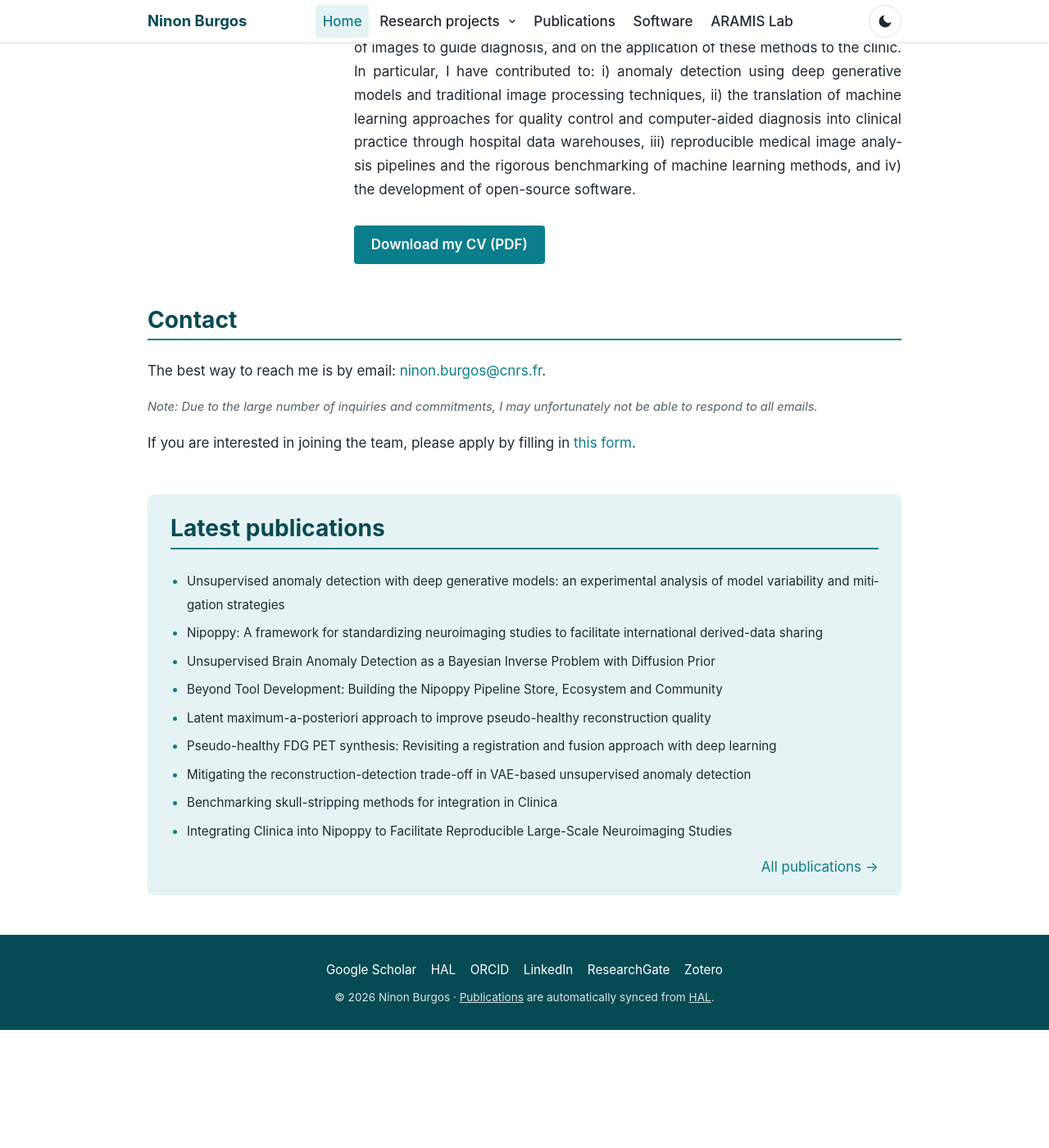
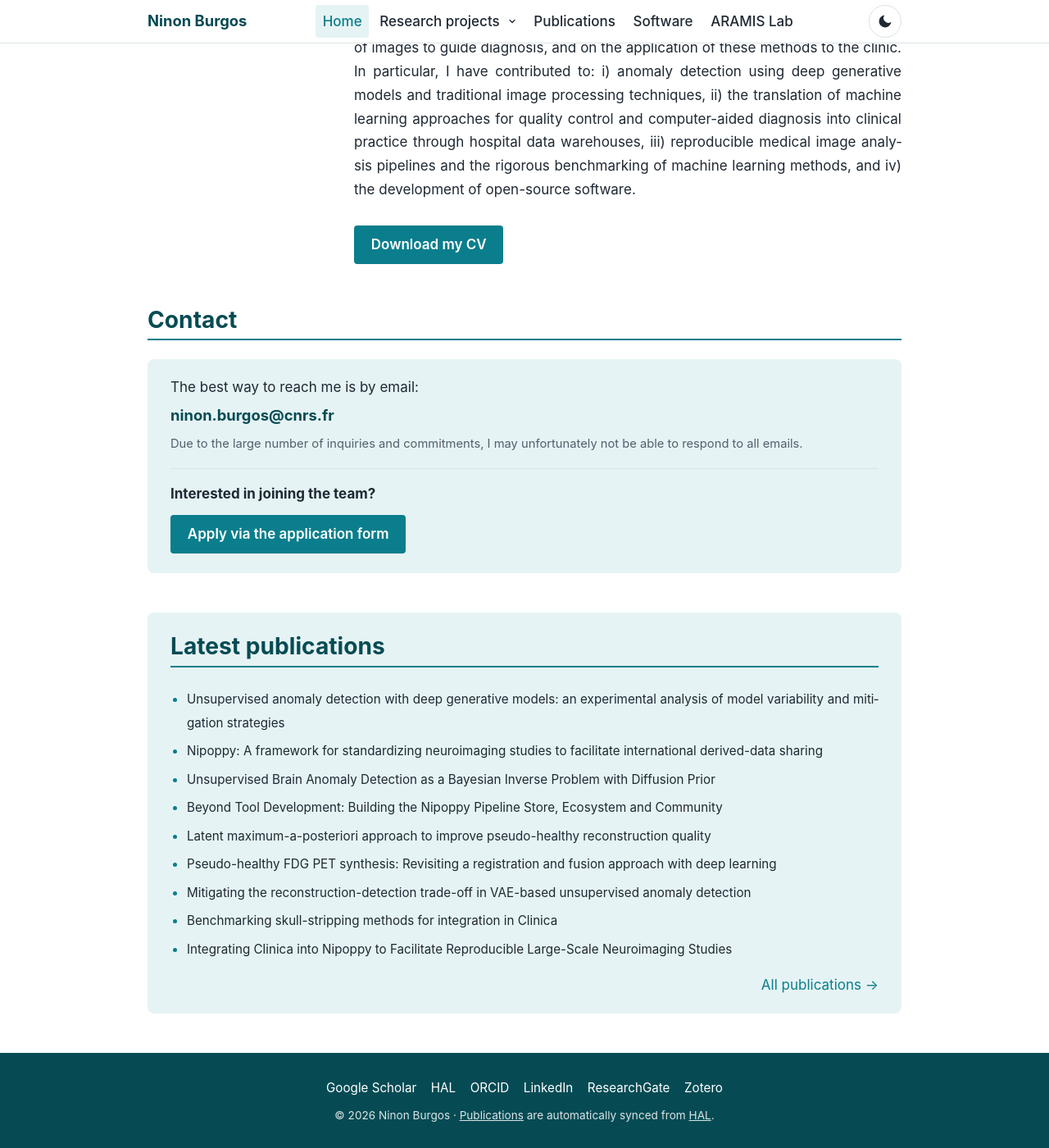
Before and after one commit to nburgos/nburgos.github.io, a Jekyll site: the page built from index.md, in a window 1280 px wide and 1400 px high, scrolled down 331 px. Shown: the whole window at 82% size. Built offline with Jekyll 4.4.1, drawn with Linux system fonts in a browser that asks for light colours; before the commit the page ends 1587 px from its top, so only the background shows below that.

Commit message:
Home: remove (PDF) from CV button, restyle contact section as a card

```diff
--- a/_sass/_layout.scss
+++ b/_sass/_layout.scss
@@ -240,9 +240,50 @@ main {
   text-decoration: none;
 }
 
+// ---------- Home contact card ----------
+.contact-card {
+  background: var(--surface);
+  border-radius: 8px;
+  padding: 1.25rem 1.75rem 1.5rem;
+}
+
+.contact-lead {
+  margin: 0;
+}
+
+.contact-email {
+  margin: 0.25rem 0 0;
+  font-size: 1.15rem;
+}
+
+.contact-email a {
+  color: var(--accent-strong);
+  font-weight: 700;
+}
+
+.contact-email a:hover {
+  color: var(--accent);
+}
+
 .contact-note {
+  margin: 0.4rem 0 0;
   font-size: 0.92rem;
   color: var(--text-muted);
+}
+
+.contact-join {
+  margin-top: 1.1rem;
+  padding-top: 1rem;
+  border-top: 1px solid var(--border);
+}
+
+.contact-join-title {
+  margin: 0;
+  font-weight: 700;
+}
+
+.contact-card .cv-button {
+  margin: 0.7rem 0 0;
 }
 
 // ---------- Footer ----------
--- a/_sass/_responsive.scss
+++ b/_sass/_responsive.scss
@@ -167,6 +167,10 @@
   .latest-pubs {
     padding: 1.25rem 1rem 1rem;
   }
+
+  .contact-card {
+    padding: 1rem 1rem 1.25rem;
+  }
 }
 
 // Very small phones
--- a/index.md
+++ b/index.md
@@ -9,13 +9,19 @@ layout: default
     <h1 style="margin-top:0">About me</h1>
     <p>I am a CNRS research director at the <a href="https://parisbraininstitute.org/" target="_blank" rel="noopener">Paris Brain Institute</a>, co-head of the <a href="https://www.aramislab.fr" target="_blank" rel="noopener">ARAMIS Lab</a> and a fellow of the Paris Artificial Intelligence Research Institute (<a href="https://prairie-institute.fr/" target="_blank" rel="noopener">PRAIRIE</a>). I completed my PhD in 2016 at University College London in the <a href="https://www.ucl.ac.uk/medical-image-computing/" target="_blank" rel="noopener">Centre for Medical Image Computing</a> and obtained my Habilitation (HDR) from Sorbonne Université in 2022. In 2019, I received the <a href="https://www.ercim.eu/news/468-2019-ercim-cor-baayen-young-researcher-award-for-ninon-burgos-and-andras-gilyen" target="_blank" rel="noopener">ERCIM Cor Baayen Young Researcher Award</a>. I am associate editor-in-chief of the journal <a href="https://www.sciencedirect.com/journal/pattern-recognition" target="_blank" rel="noopener"><em>Pattern Recognition</em></a>, I was general co-chair of <a href="https://2024.midl.io/" target="_blank" rel="noopener">MIDL 2024</a> and I am programme co-chair of <a href="https://2027.ipmi-conf.org/" target="_blank" rel="noopener">IPMI 2027</a>.</p>
     <p>My research focuses on the processing and analysis of medical images, on the use of images to guide diagnosis, and on the application of these methods to the clinic. In particular, I have contributed to: i) anomaly detection using deep generative models and traditional image processing techniques, ii) the translation of machine learning approaches for quality control and computer-aided diagnosis into clinical practice through hospital data warehouses, iii) reproducible medical image analysis pipelines and the rigorous benchmarking of machine learning methods, and iv) the development of open-source software.</p>
-    <a class="cv-button" href="{{ site.author.cv | relative_url }}">Download my CV (PDF)</a>
+    <a class="cv-button" href="{{ site.author.cv | relative_url }}">Download my CV</a>
   </div>
 </div>
 
 <h2 id="contact">Contact</h2>
-<p>The best way to reach me is by email: <a href="mailto:{{ site.author.email }}">{{ site.author.email }}</a>.</p>
-<p class="contact-note"><em>Note: Due to the large number of inquiries and commitments, I may unfortunately not be able to respond to all emails.</em></p>
-<p>If you are interested in joining the team, please apply by filling in <a href="https://docs.google.com/forms/d/1QyaYN6KkqNF0QLKU6NGX2CtBQAFV3pIbTvIWvoAWoOY/viewform" target="_blank" rel="noopener">this form</a>.</p>
+<div class="contact-card">
+  <p class="contact-lead">The best way to reach me is by email:</p>
+  <p class="contact-email"><a href="mailto:{{ site.author.email }}">{{ site.author.email }}</a></p>
+  <p class="contact-note">Due to the large number of inquiries and commitments, I may unfortunately not be able to respond to all emails.</p>
+  <div class="contact-join">
+    <p class="contact-join-title">Interested in joining the team?</p>
+    <a class="cv-button" href="https://docs.google.com/forms/d/1QyaYN6KkqNF0QLKU6NGX2CtBQAFV3pIbTvIWvoAWoOY/viewform" target="_blank" rel="noopener">Apply via the application form</a>
+  </div>
+</div>
 
 {% include latest-pubs.html %}
```
